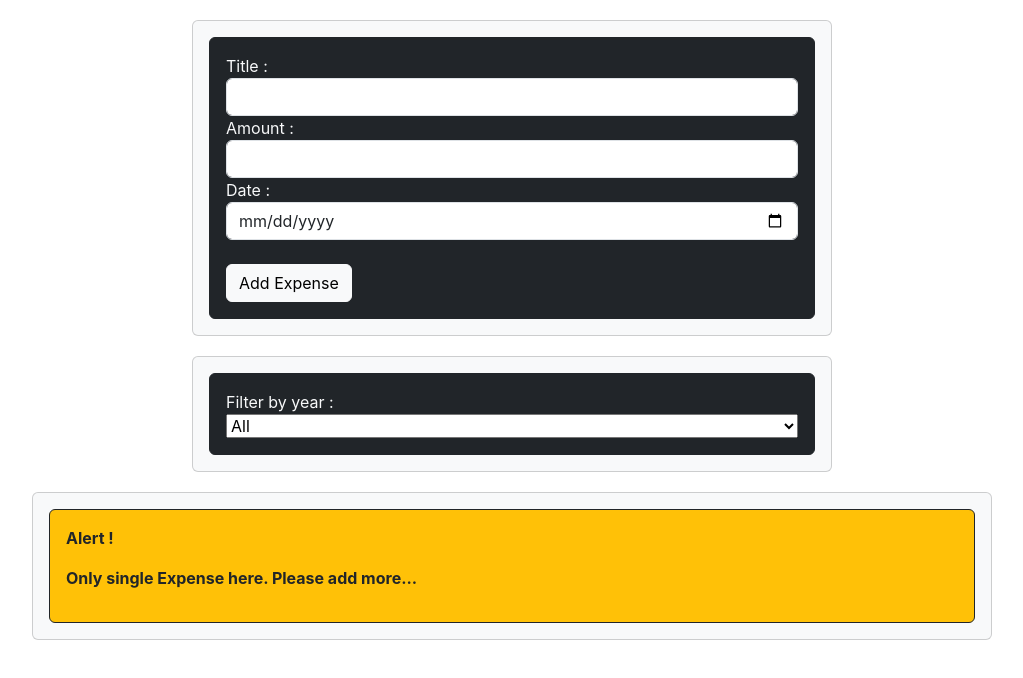
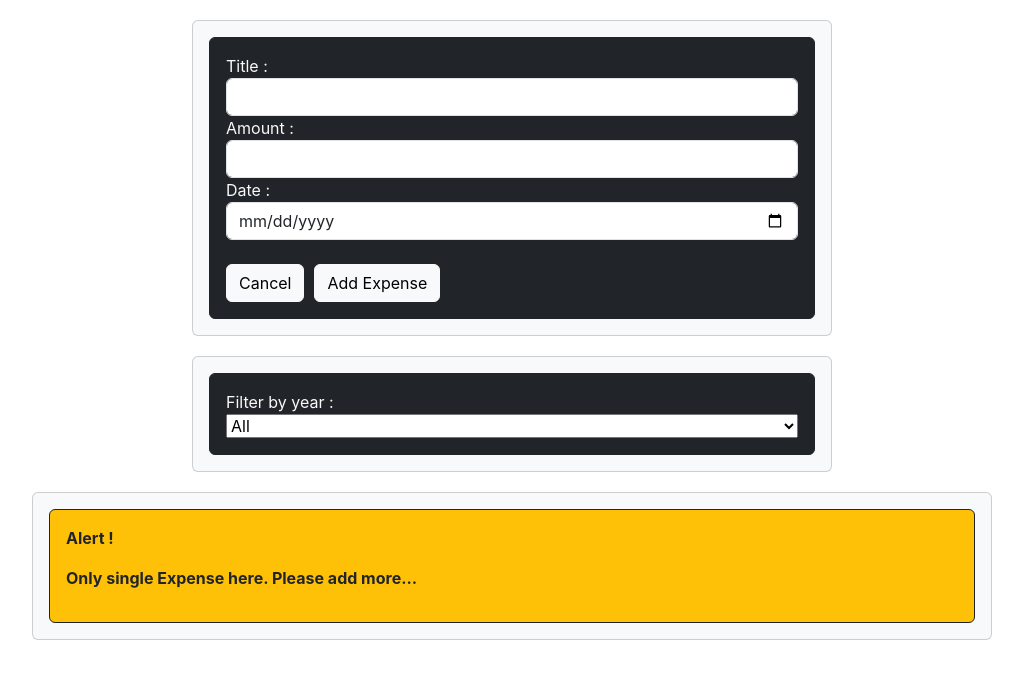
Before and after one commit to harisaini778/my-react-app, a React (Create React App) app: page / in a window 1280 px wide. Both pictures are taken after a click on the button "Add Expense". Shown: the top 678 px of the page, without its empty margins (128-1151 px from the left). Built offline with nearby package versions, Linux system fonts and the light colour scheme.

Commit message:
Added Add Expense Button to the ui which conditionally renders the Expense Form, also added  cancel button to the expense form which cancels the form on clicking it, it is also based on the conditional rendering

```diff
--- a/src/components/ExpenseItems.js
+++ b/src/components/ExpenseItems.js
@@ -12,7 +12,7 @@ const ExpenseItems = (props) => {
     }
   };
 
-  const [newAmounts, setNewAmounts] = useState({});
+  const [newAmounts, setNewAmounts] = useState(props.locations);
 
 const UpdateExpenseHandler = (locationId) => {
   const newAmount = "100$";
--- a/src/components/NewExpense/ExpenseForm.js
+++ b/src/components/NewExpense/ExpenseForm.js
@@ -63,7 +63,7 @@ const Expenseform = (props) => {
         enteredTitle: "",
         enteredAmount: "",
         enteredDate: ""
-    });
+        });
     }
     return (
           <form onSubmit={(event)=>{submitFormHandeler(event)}}> <div className="form-group">
@@ -73,6 +73,8 @@ const Expenseform = (props) => {
             <input type="number" id="x2" min="0.01" step="0.01" className="form-control" onChange={amountChangeHandeler} value={ userInput['enteredAmount']} />
             <label for="x3"> Date :</label>
             <input type="date" min="1-01-2023" max="31-12-2023" className="form-control" onChange={dateChangeHandeler} value={ userInput['enteredDate']} /><br/>
+            <button className="btn btn-light" type="button" onClick={props.onCancel}
+            style={{marginRight:"10px"}}>Cancel</button>
             <button className="btn btn-light" type="submit"> Add Expense </button>
             </div>
         </form>
--- a/src/components/NewExpense/NewExpense.js
+++ b/src/components/NewExpense/NewExpense.js
@@ -1,6 +1,17 @@
-import React from "react";
+import React, {useState} from "react";
 import ExpenseForm from "./ExpenseForm";
 const NewExpense = (props) => {
+
+    const [isEditing, setisEditing] = useState(false);
+
+    const startEditingHandeler = () => {
+        setisEditing(true);
+    }
+
+    const stopEditingHandeler = () => {
+        setisEditing(false);
+    };
+
     const saveExpenseHandeler = (enteredExpenseData) => {
         const expenseData = {
             ...enteredExpenseData,
@@ -8,12 +19,18 @@ const NewExpense = (props) => {
         }
         //console.log(expenseData);
         props.onAddExpense(expenseData);
+        setisEditing(false);
     }
     return (
-        <div className="container bg bg-light card card-body w-50"  style={{margin:"20px auto 20px auto"}}>
-        <div className="border border-dark card card-body bg-dark text-light">
-                <ExpenseForm onSaveExpenseData={saveExpenseHandeler} />
-        </div>
+        <div className="container bg bg-light card card-body w-50" style={{ margin: "20px auto 20px auto" }}>
+            {!isEditing &&
+               <div className="border border-dark card card-body bg-dark text-light">
+                    <button onClick={startEditingHandeler} className="btn btn-success text-light"><strong>Add Expense</strong></button>
+                </div>}
+            {isEditing &&
+                <div className="border border-dark card card-body bg-dark text-light">
+                <ExpenseForm onSaveExpenseData={saveExpenseHandeler} onCancel={stopEditingHandeler} />
+            </div>}
         </div>
     );
 }
```
Also changed, not shown: src/App.js (indentation only).
